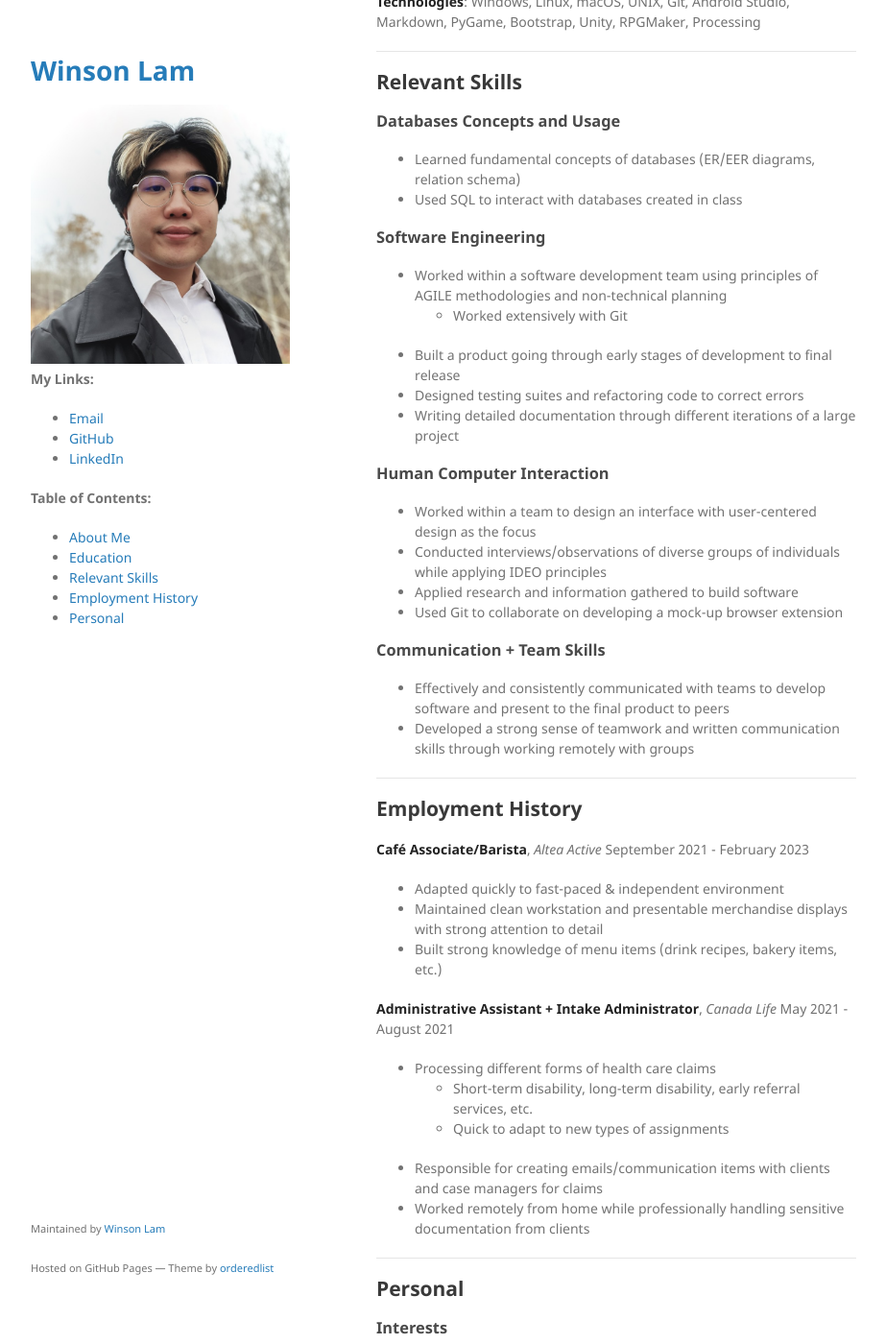
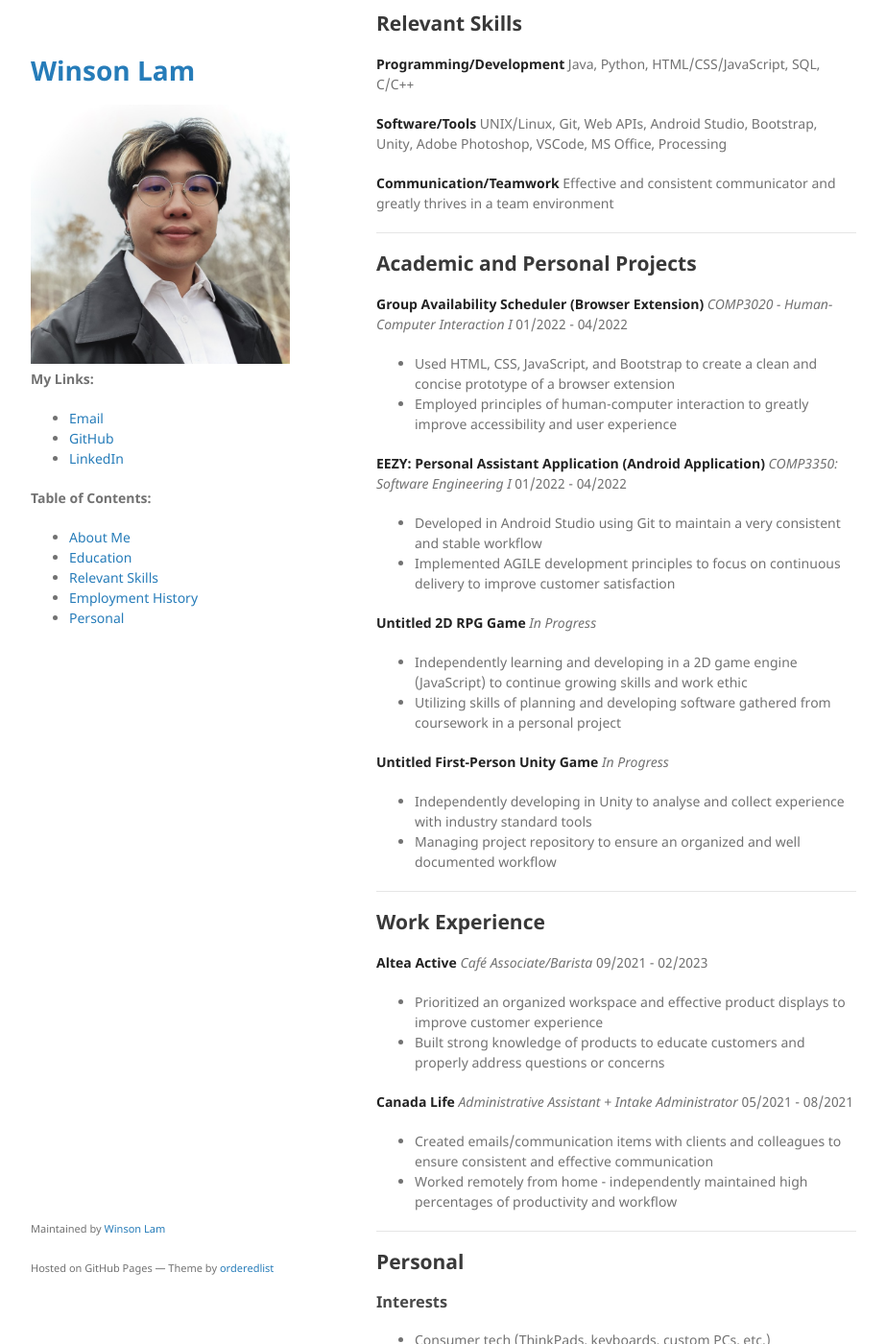
Before and after one commit to lawin529/resume, a Jekyll site: the page built from index.md, in a window 1280 px wide and 1400 px high, scrolled down 443 px. Shown: the whole window at 96% size, without its empty margins (178-1101 px from the left). Built offline with Jekyll 4.4.1, drawn with Linux system fonts in a browser that asks for light colours; some of the changed text lies outside the part shown.

Commit message:
updating to better match resume

```diff
--- a/index.md
+++ b/index.md
@@ -3,70 +3,80 @@ layout: default
 title: winson lam
 ---
 
-## About Me
+## Profile
 
-> Passionate and independent Software Engineer with strong knowledge of data structures, algorithms, and user experience. Very strong within a team focusing on communication and cohesion as a group.
+> Aspiring and passionate Software Engineer with strong knowledge of data structures, algorithms, and user experience. Works very well in a team environment by focusing on clear and effective communication honed through working with classmates, peers, and colleagues on technical and complex projects.
 
 ---
 
 ## Education
 
-**The University of Manitoba** - *Bachelor of Science, Computer Science* with specialization in Software Engineering
+**The University of Manitoba**
+*Bachelor of Science, Computer Science* with specialization in Software Engineering
 
-**Relevant coursework**: Software Engineering, Human Computer Interaction, Distributed Computing, Algorithms & Data Structures, Databases Concepts and Usage, Artificial Intelligence
-
-**Programming Languages**: Java, C++, C, Python, HTML, CSS, JavaScript, C#
-
-**Technologies**: Windows, Linux, macOS, UNIX, Git, Android Studio, Markdown, PyGame, Bootstrap, Unity, RPGMaker, Processing
+**Relevant coursework**
+Software Engineering, Human-Computer Interaction, Distributed Computing, Algorithms & Data Structures, Databases Concepts and Usage, Artificial Intelligence
 
 ---
 
 ## Relevant Skills
 
-### Databases Concepts and Usage
+**Programming/Development**
+Java, Python, HTML/CSS/JavaScript, SQL, C/C++
 
-* Learned fundamental concepts of databases (ER/EER diagrams, relation schema)
-* Used SQL to interact with databases created in class
+**Software/Tools**
+UNIX/Linux, Git, Web APIs, Android Studio, Bootstrap, Unity, Adobe Photoshop, VSCode, MS Office, Processing
 
-### Software Engineering
-
-* Worked within a software development team using principles of AGILE methodologies and non-technical planning
-  * Worked extensively with Git
-* Built a product going through early stages of development to final release
-* Designed testing suites and refactoring code to correct errors
-* Writing detailed documentation through different iterations of a large project
-
-### Human Computer Interaction
-
-* Worked within a team to design an interface with user-centered design as the focus
-* Conducted interviews/observations of diverse groups of individuals while applying IDEO principles
-* Applied research and information gathered to build software
-* Used Git to collaborate on developing a mock-up browser extension
-
-### Communication + Team Skills
-
-* Effectively and consistently communicated with teams to develop software and present to the final product to peers
-* Developed a strong sense of teamwork and written communication skills through working remotely with groups
+**Communication/Teamwork**
+Effective and consistent communicator and greatly thrives in a team environment
 
 ---
 
-## Employment History
+## Academic and Personal Projects
 
-**Café Associate/Barista**, *Altea Active*
-September 2021 - February 2023
+**Group Availability Scheduler (Browser Extension)**
+*COMP3020 - Human-Computer Interaction I*
+01/2022 - 04/2022
 
-* Adapted quickly to fast-paced & independent environment
-* Maintained clean workstation and presentable merchandise displays with strong attention to detail
-* Built strong knowledge of menu items (drink recipes, bakery items, etc.)
+* Used HTML, CSS, JavaScript, and Bootstrap to create a clean and concise prototype of a browser extension
+* Employed principles of human-computer interaction to greatly improve accessibility and user experience
 
-**Administrative Assistant + Intake Administrator**, *Canada Life*
-May 2021 - August 2021
+**EEZY: Personal Assistant Application (Android Application)**
+*COMP3350: Software Engineering I*
+01/2022 - 04/2022
 
-* Processing different forms of health care claims
-  * Short-term disability, long-term disability, early referral services, etc.
-  * Quick to adapt to new types of assignments
-* Responsible for creating emails/communication items with clients and case managers for claims
-* Worked remotely from home while professionally handling sensitive documentation from clients
+* Developed in Android Studio using Git to maintain a very consistent and stable workflow
+* Implemented AGILE development principles to focus on continuous delivery to improve customer satisfaction
+
+**Untitled 2D RPG Game**
+*In Progress*
+
+* Independently learning and developing in a 2D game engine (JavaScript) to continue growing skills and work ethic
+* Utilizing skills of planning and developing software gathered from coursework in a personal project
+
+**Untitled First-Person Unity Game**
+*In Progress*
+
+* Independently developing in Unity to analyse and collect experience with industry standard tools
+* Managing project repository to ensure an organized and well documented workflow
+
+---
+
+## Work Experience
+
+**Altea Active**
+*Café Associate/Barista*
+09/2021 - 02/2023
+
+* Prioritized an organized workspace and effective product displays to improve customer experience
+* Built strong knowledge of products to educate customers and properly address questions or concerns
+
+**Canada Life**
+*Administrative Assistant + Intake Administrator*
+05/2021 - 08/2021
+
+* Created emails/communication items with clients and colleagues to ensure consistent and effective communication
+* Worked remotely from home - independently maintained high percentages of productivity and workflow
 
 ---
 
```
Also changed, not shown: other parts of index.md (+3 -3 lines).
